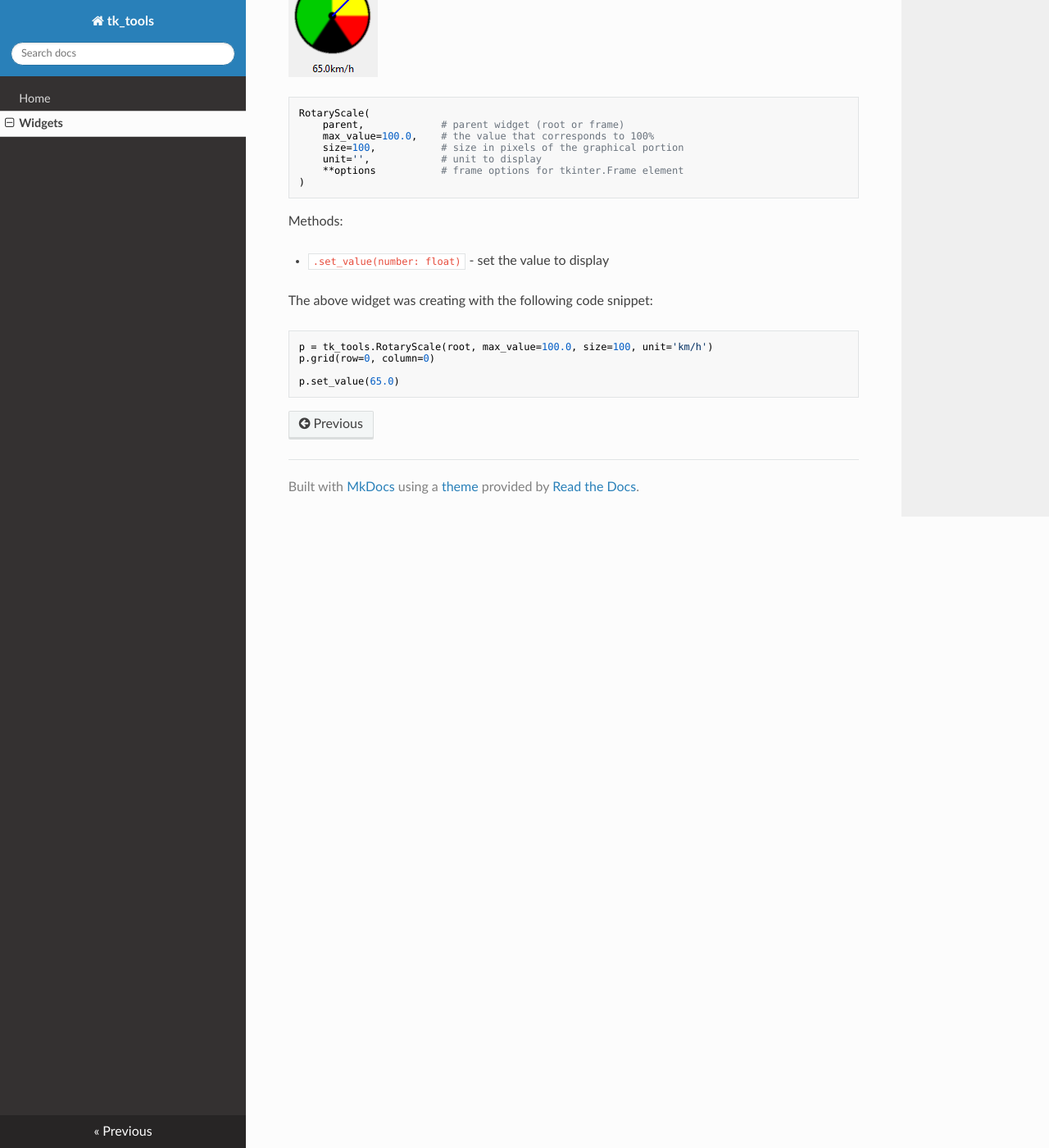
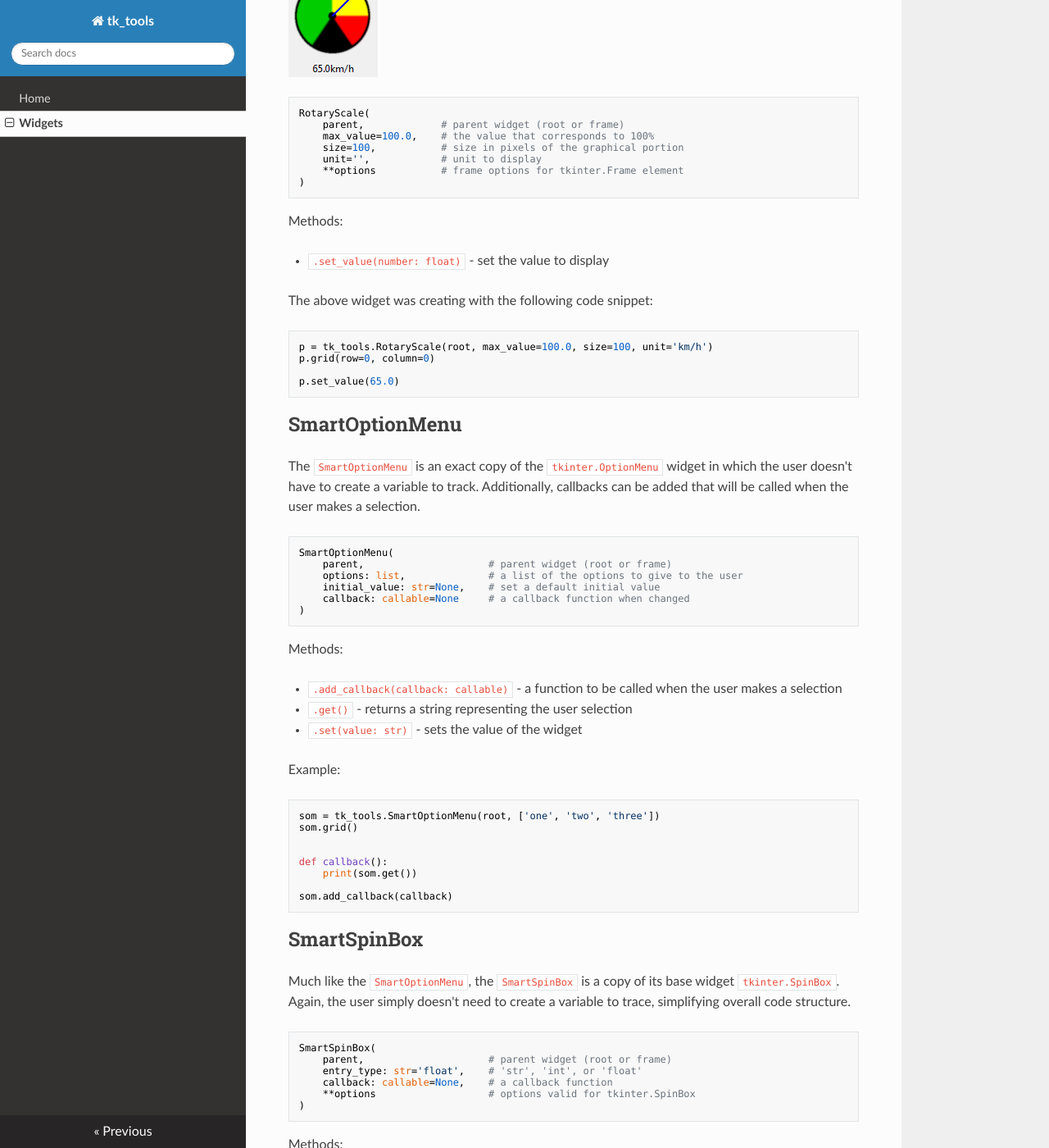
Before and after one commit to slightlynybbled/tk_tools, an MkDocs documentation site: the page built from docs/docs/widgets.md, in a window 1280 px wide and 1400 px high, scrolled down 5096 px. Shown: the whole window at 82% size. Built offline with MkDocs 1.6.1, drawn with Linux system fonts in a browser that asks for light colours; nearby versions of some CDN libraries; old or Windows-style settings are respelled for this version of MkDocs; some of the changed text lies outside the part shown.

Commit message:
Adding basic documentation, fixes #7

````diff
--- a/docs/docs/widgets.md
+++ b/docs/docs/widgets.md
@@ -259,3 +259,72 @@ p.grid(row=0, column=0)
 
 p.set_value(65.0)
 ```
+
+## SmartOptionMenu
+
+The `SmartOptionMenu` is an exact copy of the `tkinter.OptionMenu` widget
+in which the user doesn't have to create a variable to track.  Additionally,
+callbacks can be added that will be called when the user makes a selection.
+
+```python
+SmartOptionMenu(
+    parent,                     # parent widget (root or frame)
+    options: list,              # a list of the options to give to the user
+    initial_value: str=None,    # set a default initial value
+    callback: callable=None     # a callback function when changed
+)
+```
+
+Methods:
+
+ - `.add_callback(callback: callable)` - a function to be called when
+ the user makes a selection
+ - `.get()` - returns a string representing the user selection
+ - `.set(value: str)` - sets the value of the widget
+
+Example:
+
+```python
+som = tk_tools.SmartOptionMenu(root, ['one', 'two', 'three'])
+som.grid()
+
+
+def callback():
+    print(som.get())
+
+som.add_callback(callback)
+```
+
+## SmartSpinBox
+
+Much like the `SmartOptionMenu`, the `SmartSpinBox` is a copy of its
+base widget `tkinter.SpinBox`.  Again, the user simply doesn't need
+to create a variable to trace, simplifying overall code structure.
+
+```python
+SmartSpinBox(
+    parent,                     # parent widget (root or frame)
+    entry_type: str='float',    # 'str', 'int', or 'float'
+    callback: callable=None,    # a callback function
+    **options                   # options valid for tkinter.SpinBox
+)
+```
+
+Methods:
+
+ - `.add_callback(callback: callable)` - a callback function to be called
+ when the spinbox variable changes
+
+Example:
+
+```python
+ssb = SmartSpinBox(root, 'float', from_=0, to=5, increment=0.1, callback=lambda: print('it works'))
+ssb.grid()
+
+print(ssb)
+
+def callback():
+    print(ssb.get())
+
+ssb.add_callback(callback)
+```
````
Also changed, not shown: readme.md, 2 other files.
